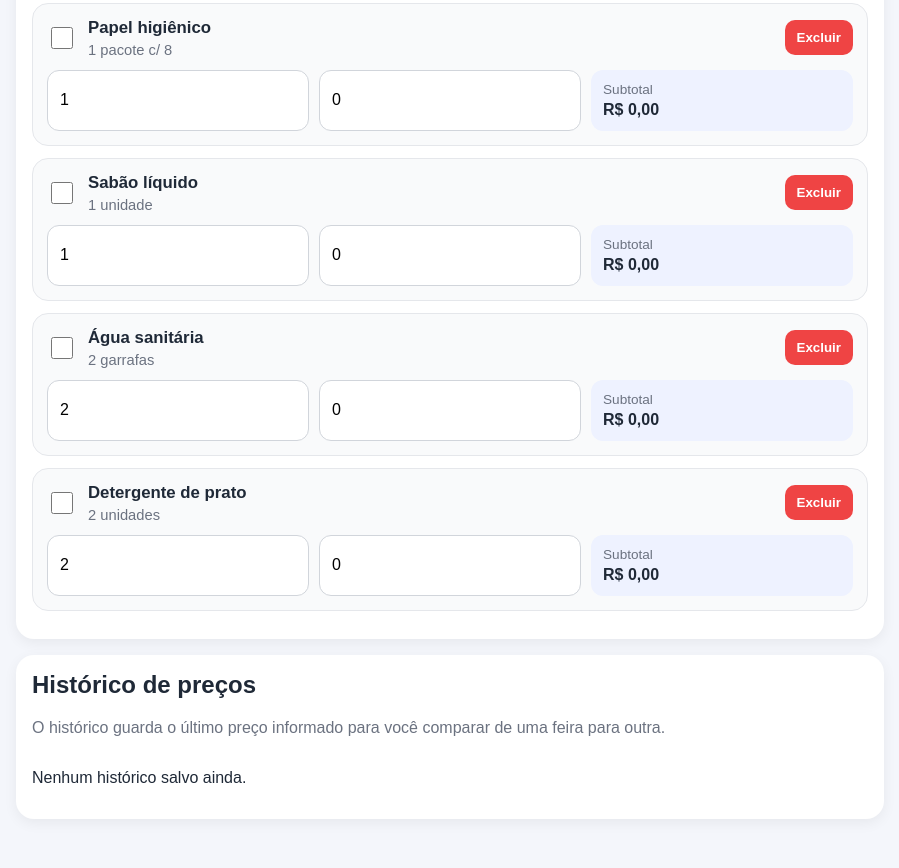
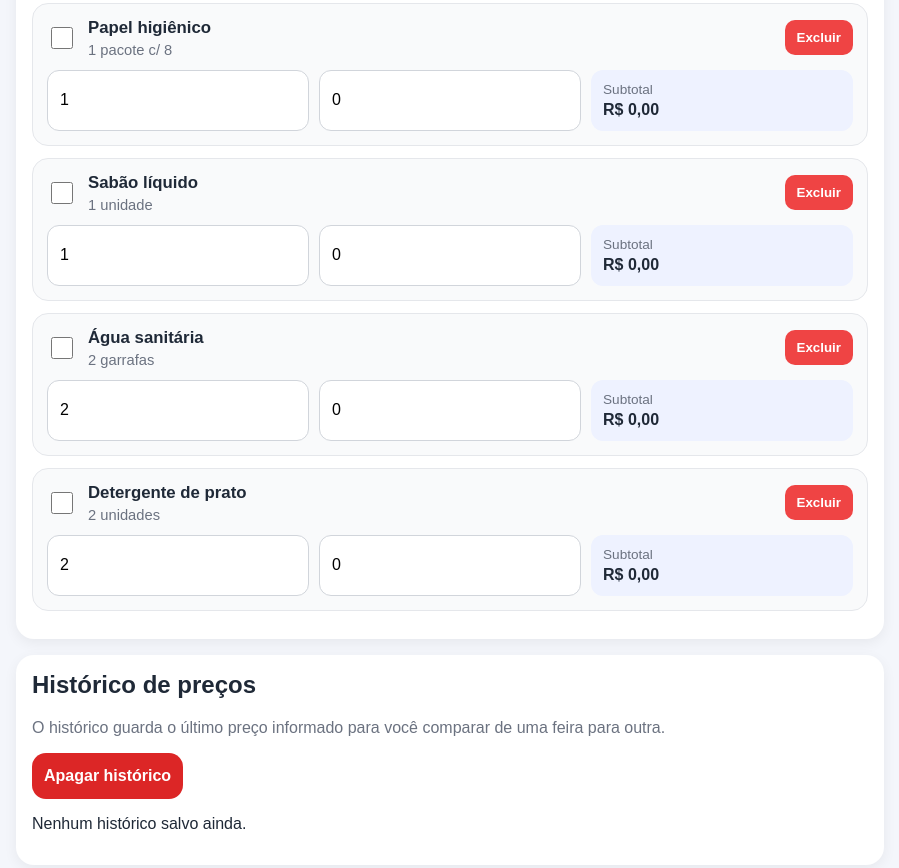
Before and after one commit to alexdeluna/listadecompras, a plain HTML site: page index.html in a window 1280 px wide. Shown: the part 2165-3033 px from the top of the page, without its empty margins (190-1089 px from the left). Before the commit the page ends 3000 px from the top, so only its background shows below. Drawn offline with Linux system fonts and the light colour scheme.

Commit message:
Update index.html

```diff
--- a/index.html
+++ b/index.html
@@ -80,12 +80,21 @@
 
     <!-- HISTÓRICO DE PREÇOS -->
     <section class="historico-container">
+  <div class="historico-topo">
+    <div>
       <h2>Histórico de preços</h2>
       <p class="texto-ajuda">
         O histórico guarda o último preço informado para você comparar de uma feira para outra.
       </p>
-      <div id="historico-precos" class="historico-precos"></div>
-    </section>
+    </div>
+
+    <button id="btn-limpar-historico" class="btn btn-perigo">
+      Apagar histórico
+    </button>
+  </div>
+
+  <div id="historico-precos" class="historico-precos"></div>
+</section>
 
   </div>
 
```
